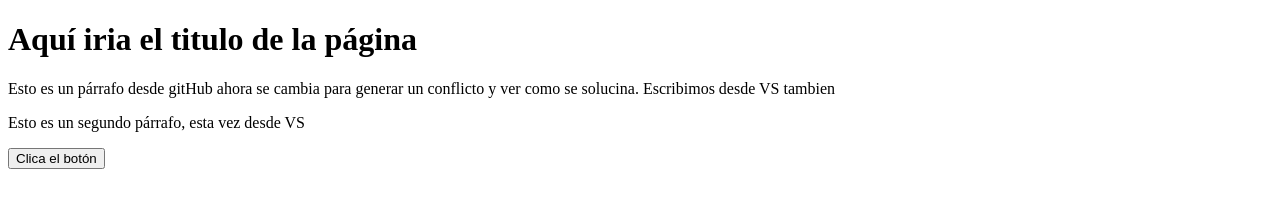
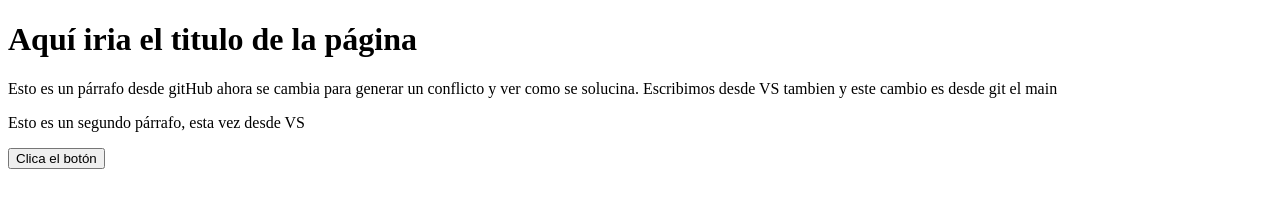
Before and after one commit to Klesserr/Proyecto-web-empresa-C, a plain HTML site: page index.html in a window 1280 px wide. Drawn offline with Linux system fonts and the light colour scheme.

Commit message:
Update index.html

```diff
--- a/index.html
+++ b/index.html
@@ -9,7 +9,8 @@
 
 <body style href="miEstilo.css">
     <h1>Aquí iria el titulo de la página</h1>
-    <p>Esto es un párrafo desde gitHub ahora se cambia para generar un conflicto y ver como se solucina. Escribimos desde VS tambien</p>
+    <p>Esto es un párrafo desde gitHub ahora se cambia para generar un conflicto y ver como se solucina. Escribimos desde VS tambien y este
+    cambio es desde git el main</p>
     <p>Esto es un segundo párrafo, esta vez desde VS</p>
     <input type="button" onclick = "despedida()" value ="Clica el botón">
 </body>
```
